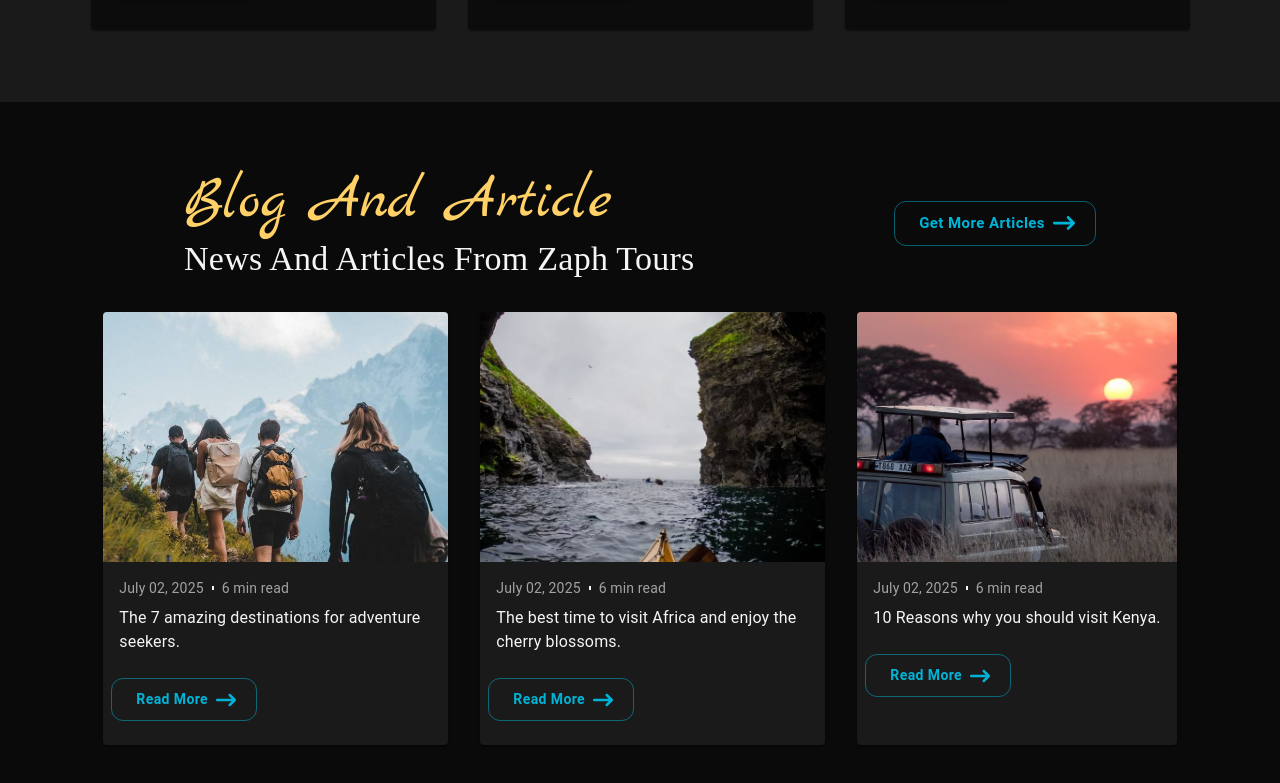
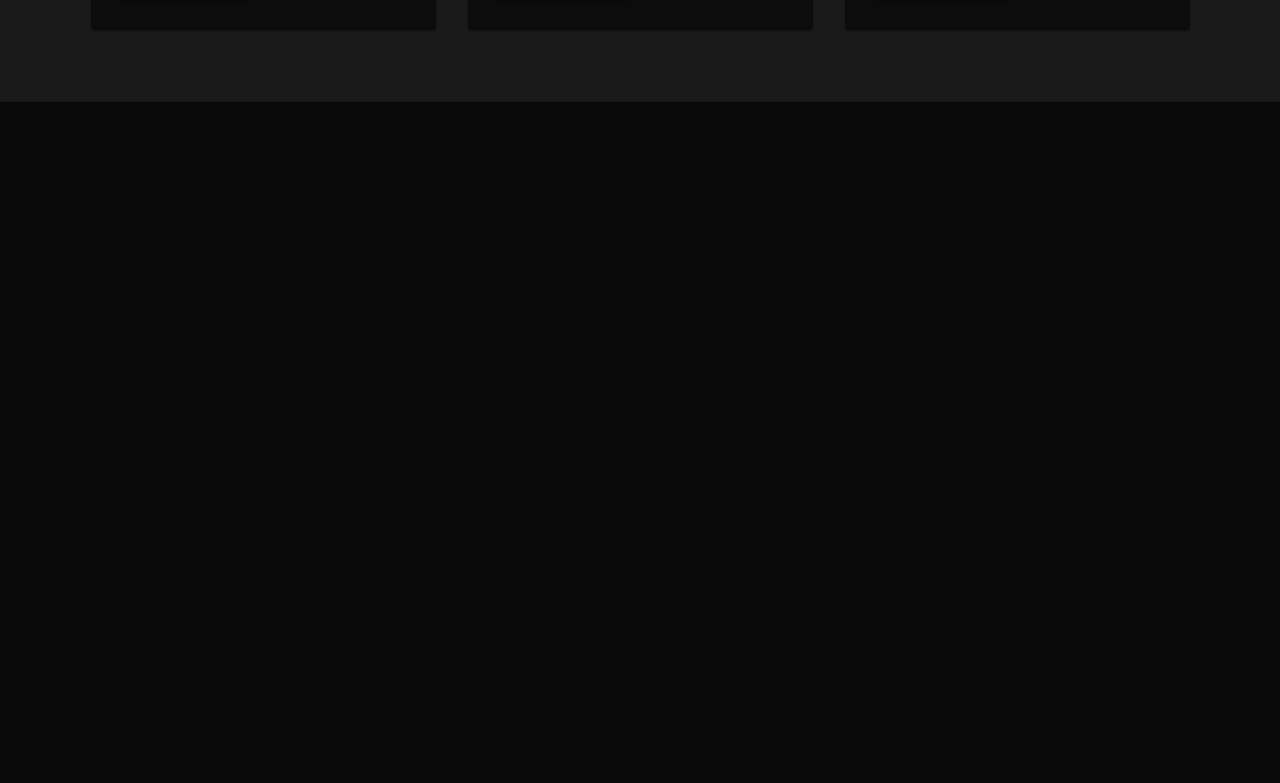
Before and after one commit to charles-254/ZaphTours, a React (Vite) app: page / in a window 1280 px wide. Shown: the part 3933-4716 px from the top of the page. After the commit the page ends 4035 px from the top, so only its background shows below. Built offline with nearby package versions, Linux system fonts and the light colour scheme; a web font is replaced by a local one.

Commit message:
butild the news letter component

```diff
--- a/src/App.tsx
+++ b/src/App.tsx
@@ -3,7 +3,6 @@ import { ThemeProvider, CssBaseline } from "@mui/material";
 import { Theme } from "./components/Theme";
 import { Hero } from "./components/Hero";
 import { AboutUs } from "./components/AboutUs";
-import { NewsLetter } from "./components/NewsLetter";
 import "./App.css";
 
 function App() {
@@ -14,7 +13,6 @@ function App() {
         <Hero />
         <AboutUs />
         <FeaturedDestinations />
-        <NewsLetter />
       </>
     </ThemeProvider>
   );
--- a/src/components/NewsLetter.tsx
+++ b/src/components/NewsLetter.tsx
@@ -13,7 +13,7 @@ import { FaArrowRightLong } from "react-icons/fa6";
 
 export const NewsLetter = () => {
   return (
-    <Stack sx={{ margin: 8 }}>
+    <Stack sx={{paddingBlock:8, backgroundColor: "background.paper"}}>
       <Stack
         direction="row"
         sx={{
@@ -57,7 +57,7 @@ export const NewsLetter = () => {
       </Stack>
       <Stack direction="row" sx={{ gap: 4, justifyContent: "center", mt: 4 }}>
         {Articles.map((article, index) => (
-          <Card sx={{ maxWidth: 345 }} key={index}>
+          <Card sx={{ maxWidth: 345, backgroundColor: "#0a0a0ad4"}} key={index}>
             <CardMedia
               component="img"
               alt="article image"
```
